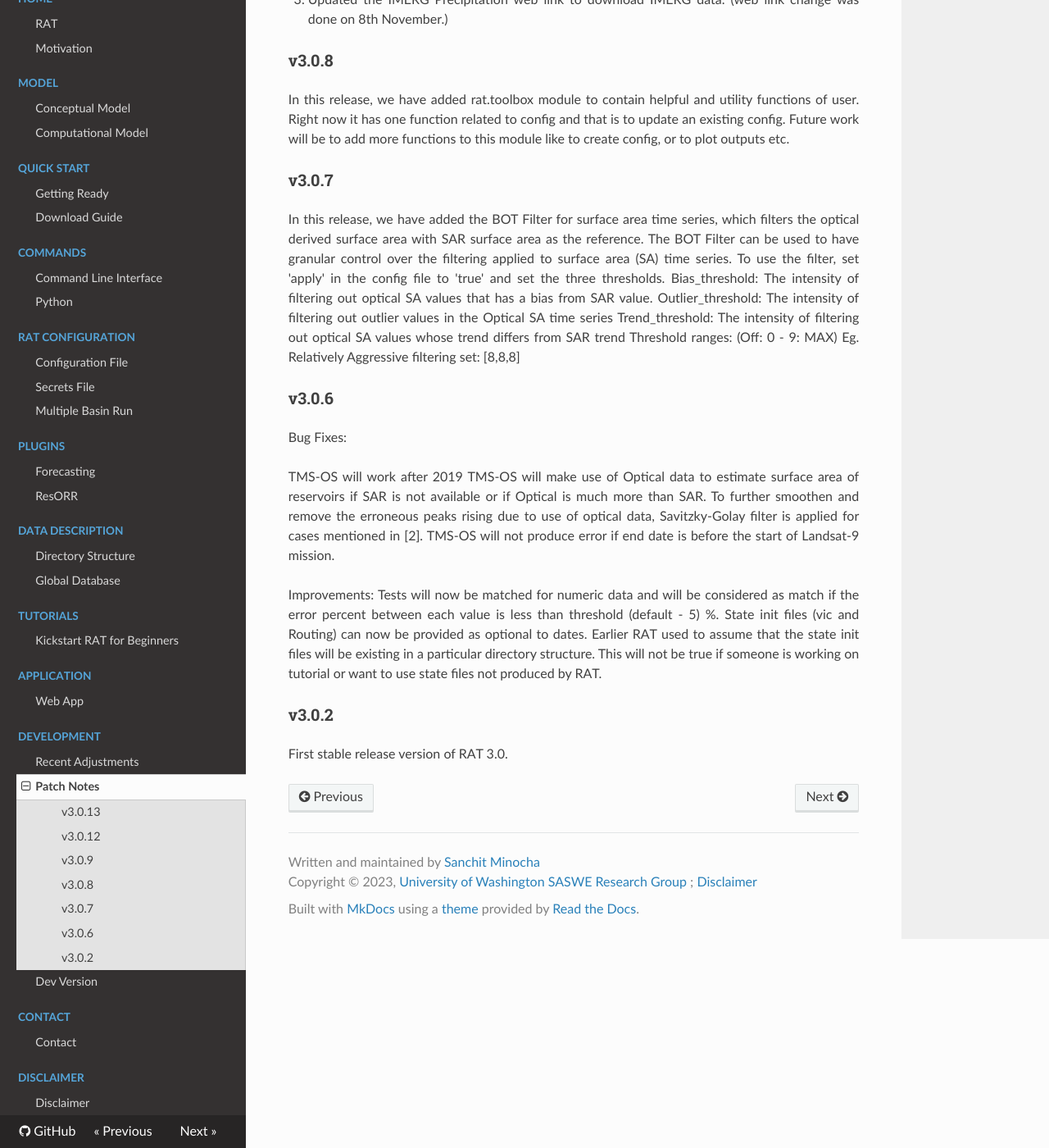
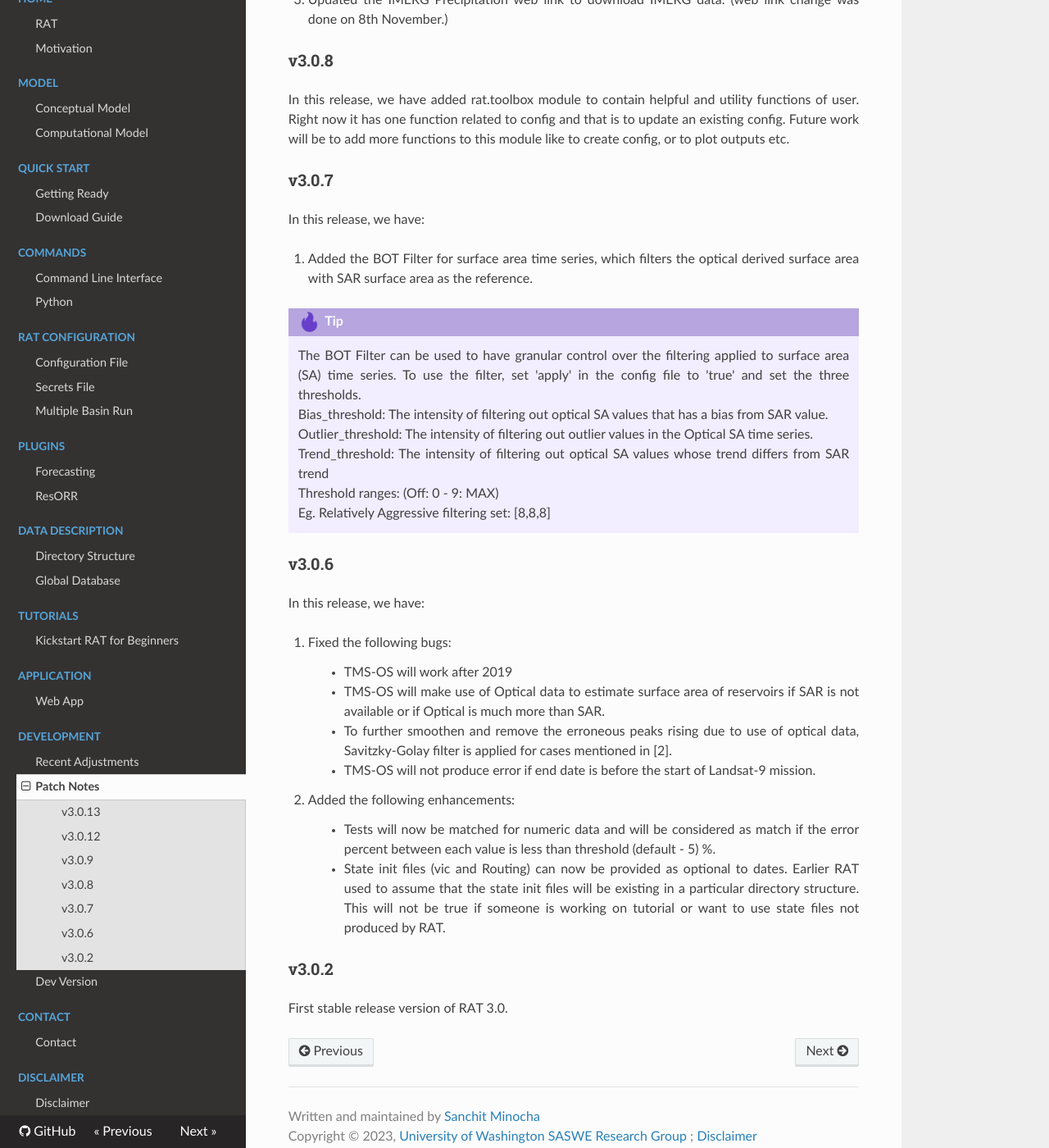
Before and after one commit to UW-SASWE/RAT, an MkDocs documentation site: the page built from docs/Development/PatchNotes.md, in a window 1280 px wide and 1400 px high, scrolled down 970 px. Shown: the whole window at 82% size. Built offline with MkDocs 1.6.1, drawn with Linux system fonts in a browser that asks for light colours; nearby versions of some CDN libraries.

Commit message:
RATdocs minor improvments and fixes

```diff
--- a/docs/Development/PatchNotes.md
+++ b/docs/Development/PatchNotes.md
@@ -33,27 +33,32 @@ In this release, we have added rat.toolbox module to contain helpful and utility
 
 ### v3.0.7
 
-In this release, we have added the BOT Filter for surface area time series, which filters the optical derived surface area with SAR surface area as the reference.
-The BOT Filter can be used to have granular control over the filtering applied to surface area (SA) time series.
-To use the filter, set 'apply' in the config file to 'true' and set the three thresholds.
-Bias_threshold: The intensity of filtering out optical SA values that has a bias from SAR value.
-Outlier_threshold: The intensity of filtering out outlier values in the Optical SA time series
-Trend_threshold: The intensity of filtering out optical SA values whose trend differs from SAR trend
-Threshold ranges: (Off: 0 - 9: MAX)
-Eg. Relatively Aggressive filtering set: [8,8,8]
+In this release, we have:
+
+1. Added the BOT Filter for surface area time series, which filters the optical derived surface area with SAR surface area as the reference.
+
+!!! tip_note "Tip"
+    The BOT Filter can be used to have granular control over the filtering applied to surface area (SA) time series. To use the filter, set 'apply' in the config file to 'true' and set the three thresholds.
+    Bias_threshold: The intensity of filtering out optical SA values that has a bias from SAR value.
+    Outlier_threshold: The intensity of filtering out outlier values in the Optical SA time series.
+    Trend_threshold: The intensity of filtering out optical SA values whose trend differs from SAR trend
+    Threshold ranges: (Off: 0 - 9: MAX)
+    Eg. Relatively Aggressive filtering set: [8,8,8]
 
 ### v3.0.6
+In this release, we have:
 
-Bug Fixes:
+1. Fixed the following bugs:
 
-TMS-OS will work after 2019
-TMS-OS will make use of Optical data to estimate surface area of reservoirs if SAR is not available or if Optical is much more than SAR.
-To further smoothen and remove the erroneous peaks rising due to use of optical data, Savitzky-Golay filter is applied for cases mentioned in [2].
-TMS-OS will not produce error if end date is before the start of Landsat-9 mission.
+    - TMS-OS will work after 2019
+    - TMS-OS will make use of Optical data to estimate surface area of reservoirs if SAR is not available or if Optical is much more than SAR.
+    - To further smoothen and remove the erroneous peaks rising due to use of optical data, Savitzky-Golay filter is applied for cases mentioned in [2].
+    - TMS-OS will not produce error if end date is before the start of Landsat-9 mission.
 
-Improvements:
-Tests will now be matched for numeric data and will be considered as match if the error percent between each value is less than threshold (default - 5) %.
-State init files (vic and Routing) can now be provided as optional to dates. Earlier RAT used to assume that the state init files will be existing in a particular directory structure. This will not be true if someone is working on tutorial or want to use state files not produced by RAT.
+2. Added the following enhancements:
+
+    - Tests will now be matched for numeric data and will be considered as match if the error percent between each value is less than threshold (default - 5) %.
+    - State init files (vic and Routing) can now be provided as optional to dates. Earlier RAT used to assume that the state init files will be existing in a particular directory structure. This will not be true if someone is working on tutorial or want to use state files not produced by RAT.
 
 ### v3.0.2
 First stable release version of RAT 3.0.
```
Also changed, not shown: README.md (+4 -4 lines), docs/Development/RecentAdjustments.md (+4 -4 lines), docs/index.md (+5 -5 lines).
